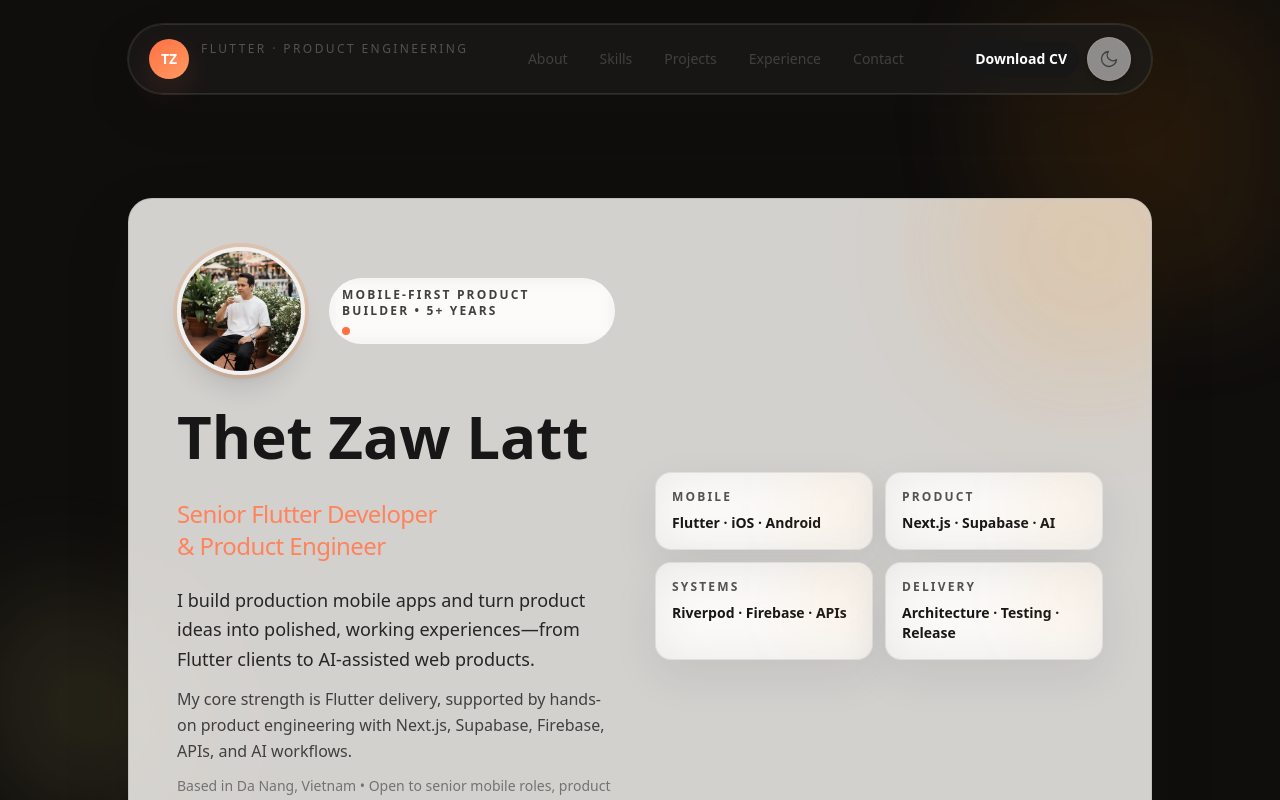
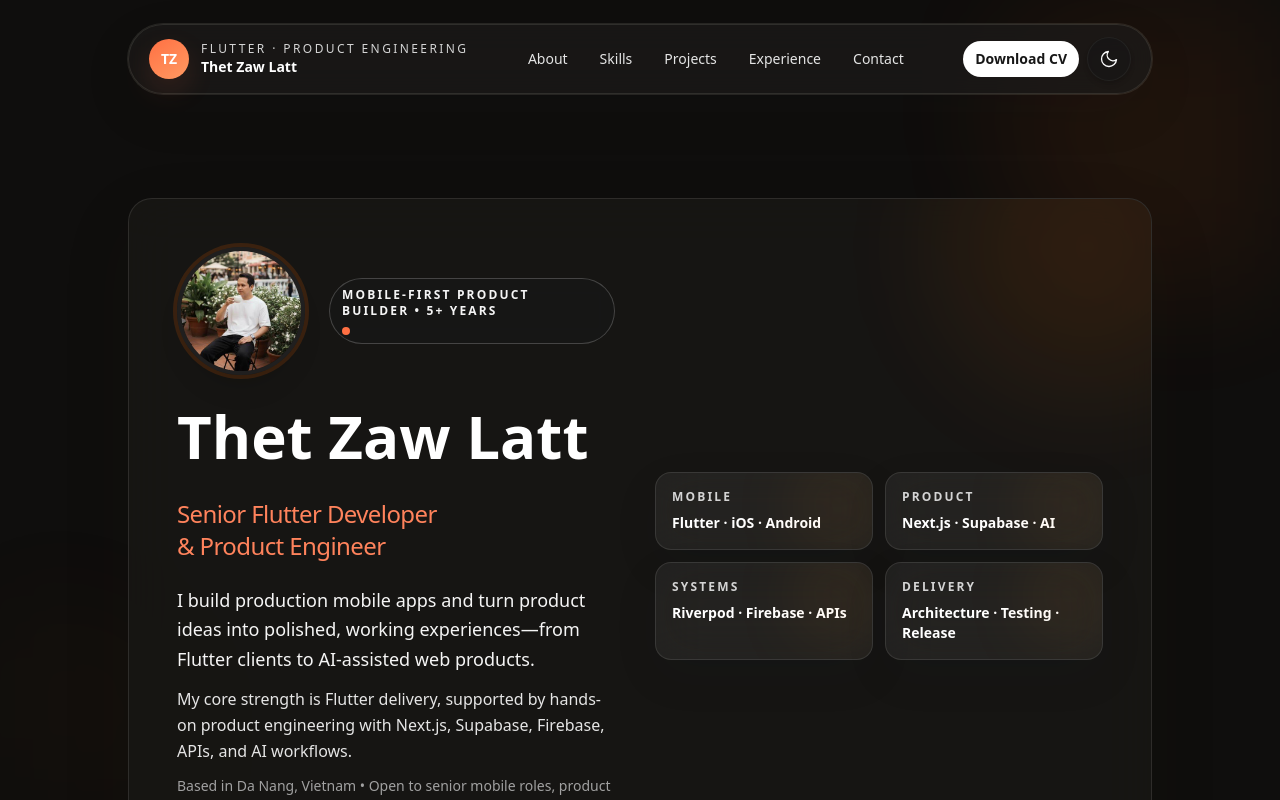
Before and after one commit to thetzawlatt77-cell/portfolio_landing, a Next.js app: page / in a window 1280 px wide. Shown: the top 800 px of the page. Built offline with nearby package versions, Linux system fonts and the light colour scheme.

Commit message:
Fix explicit dark mode styling

```diff
--- a/src/app/globals.css
+++ b/src/app/globals.css
@@ -1,4 +1,8 @@
 @import "tailwindcss";
+
+/* ThemeProvider toggles `.dark` on <html>; make every Tailwind dark variant
+   follow that explicit preference instead of the operating-system setting. */
+@custom-variant dark (&:where(.dark, .dark *));
 
 :root {
   color-scheme: light;
```
